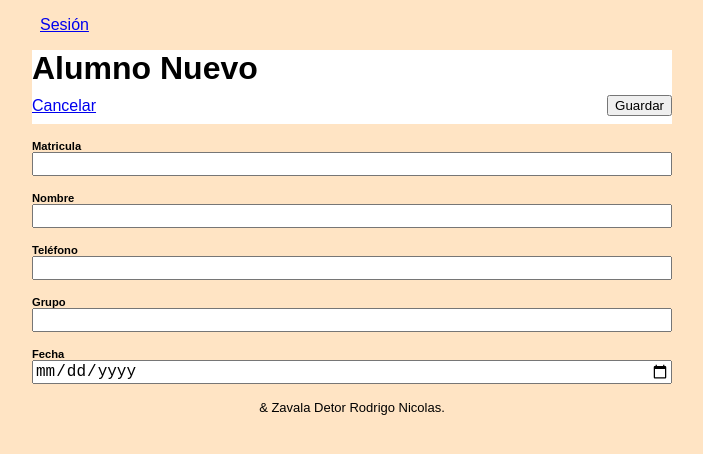
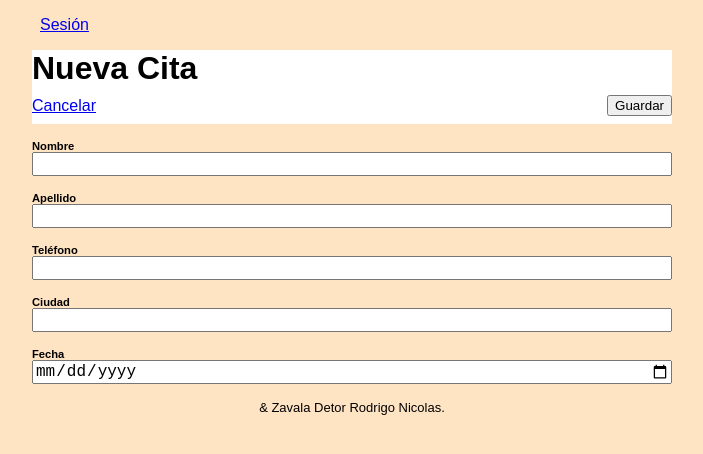
Before and after one commit to restrnzd/restrnzd.github.io, a plain HTML site: page alumnoNuevo.html in a window 1280 px wide. Shown: the whole page, without its empty margins (288-991 px from the left). Drawn offline with Linux system fonts and the light colour scheme; no server answers.

Commit message:
Update alumnoNuevo.html

```diff
--- a/alumnoNuevo.html
+++ b/alumnoNuevo.html
@@ -29,7 +29,7 @@
   <form name="forma">
     <mi-nav></mi-nav>
     <header>
-      <h1>Alumno Nuevo</h1>
+      <h1>Nueva Cita</h1>
       <div class="herramientas">
         <a
           href="alumnos.html">
@@ -41,14 +41,14 @@
     </header>
     <p>
       <label>
-        Matricula
+        Nombre
         <input name="matricula"
           type="text" required>
       </label>
     </p>
     <p>
       <label>
-        Nombre
+        Apellido
         <input name="nombre"
           type="text" required>
       </label>
@@ -62,7 +62,7 @@
     </p>
     <p>
       <label>
-        Grupo
+       Ciudad
         <input name="grupo"
           type="text" required>
       </label>
```
